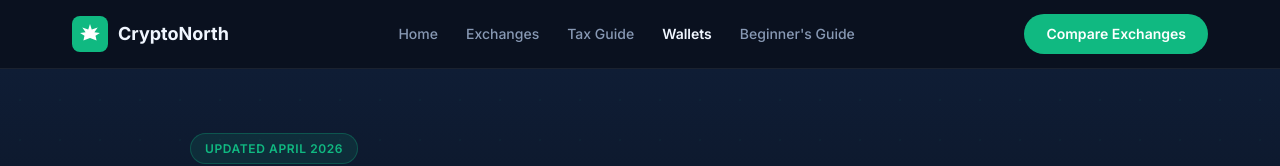
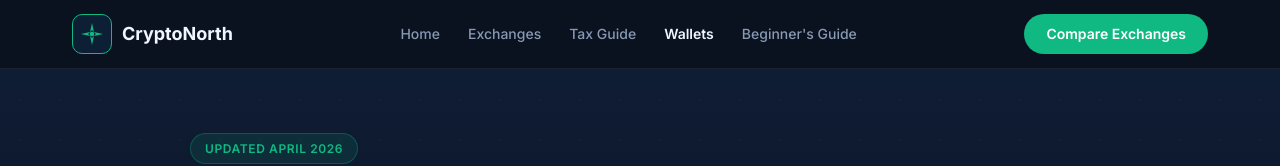
Before and after one commit to ayzee011/cryptonorth, a Next.js app: page /wallets in a window 1280 px wide. Shown: the top 166 px of the page. Built offline with nearby package versions, Linux system fonts and the light colour scheme.

Commit message:
Fix logo — correct dark bg emerald star on all pages

```diff
--- a/app/wallets/page.tsx
+++ b/app/wallets/page.tsx
@@ -22,7 +22,7 @@ export default function WalletsPage() {
       <nav style={{position:'sticky',top:0,zIndex:100,background:'rgba(11,18,32,0.95)',backdropFilter:'blur(16px)',borderBottom:'1px solid '+C.border}}>
         <div style={{maxWidth:1200,margin:'0 auto',padding:'0 32px',display:'flex',alignItems:'center',justifyContent:'space-between',height:68,gap:24}}>
           <a href="/" style={{display:'flex',alignItems:'center',gap:10,fontWeight:700,fontSize:18,color:C.white,textDecoration:'none',flexShrink:0}}>
-            <div style={{width:36,height:36,background:C.emerald,borderRadius:8,display:'flex',alignItems:'center',justifyContent:'center'}}><svg viewBox="0 0 100 100" xmlns="http://www.w3.org/2000/svg" style={{width:22,height:22}}><path fill="white" d="M50 5 L58 30 L85 20 L70 42 L95 45 L75 58 L80 80 L50 68 L20 80 L25 58 L5 45 L30 42 L15 20 L42 30 Z"/></svg></div>
+            <div style={{width:40,height:40,background:'#0d1f35',borderRadius:10,border:'1.5px solid #10b981',display:'flex',alignItems:'center',justifyContent:'center',flexShrink:0}}><svg viewBox="0 0 40 40" style={{width:26,height:26}}><path d="M20 3 L23 17 L20 14 L17 17 Z" fill="#10b981"/><path d="M20 37 L23 23 L20 26 L17 23 Z" fill="#10b981"/><path d="M3 20 L17 23 L14 20 L17 17 Z" fill="#10b981"/><path d="M37 20 L23 17 L26 20 L23 23 Z" fill="#10b981"/><circle cx="20" cy="20" r="3.5" fill="#10b981"/></svg></div>
             CryptoNorth
           </a>
           <div style={{display:'flex'}}>
@@ -137,7 +137,7 @@ export default function WalletsPage() {
       </div>
       <footer style={{background:'#070e1a',borderTop:'1px solid '+C.border,padding:'44px 32px'}}>
         <div style={{maxWidth:1200,margin:'0 auto',display:'flex',justifyContent:'space-between',alignItems:'center',flexWrap:'wrap',gap:20}}>
-          <div><div style={{fontWeight:700,fontSize:16,display:'flex',alignItems:'center',gap:8}}><div style={{width:20,height:20,background:C.emerald,borderRadius:4,display:'flex',alignItems:'center',justifyContent:'center'}}><svg viewBox="0 0 100 100" xmlns="http://www.w3.org/2000/svg" style={{width:12,height:12}}><path fill="white" d="M50 5 L58 30 L85 20 L70 42 L95 45 L75 58 L80 80 L50 68 L20 80 L25 58 L5 45 L30 42 L15 20 L42 30 Z"/></svg></div>CryptoNorth</div><div style={{fontSize:12,color:C.dim,marginTop:3}}>Canada's independent crypto resource</div></div>
+          <div><div style={{fontWeight:700,fontSize:16,display:'flex',alignItems:'center',gap:8}}><div style={{width:40,height:40,background:'#0d1f35',borderRadius:10,border:'1.5px solid #10b981',display:'flex',alignItems:'center',justifyContent:'center',flexShrink:0}}><svg viewBox="0 0 40 40" style={{width:26,height:26}}><path d="M20 3 L23 17 L20 14 L17 17 Z" fill="#10b981"/><path d="M20 37 L23 23 L20 26 L17 23 Z" fill="#10b981"/><path d="M3 20 L17 23 L14 20 L17 17 Z" fill="#10b981"/><path d="M37 20 L23 17 L26 20 L23 23 Z" fill="#10b981"/><circle cx="20" cy="20" r="3.5" fill="#10b981"/></svg></div>CryptoNorth</div><div style={{fontSize:12,color:C.dim,marginTop:3}}>Canada's independent crypto resource</div></div>
           <div style={{display:'flex',gap:24,flexWrap:'wrap'}}>{[['/','Home'],['/exchanges','Exchanges'],['/tax-guide','Tax Guide'],['/wallets','Wallets'],['/beginners-guide',"Beginner's Guide"]].map(([h,l])=><a key={l} href={h} style={{fontSize:13,color:C.dim,textDecoration:'none'}}>{l}</a>)}</div>
           <div style={{fontSize:11,color:'#2a3a52',width:'100%',marginTop:8}}>© 2026 CryptoNorth. Not financial advice. Crypto is not CDIC insured.</div>
         </div>
```
